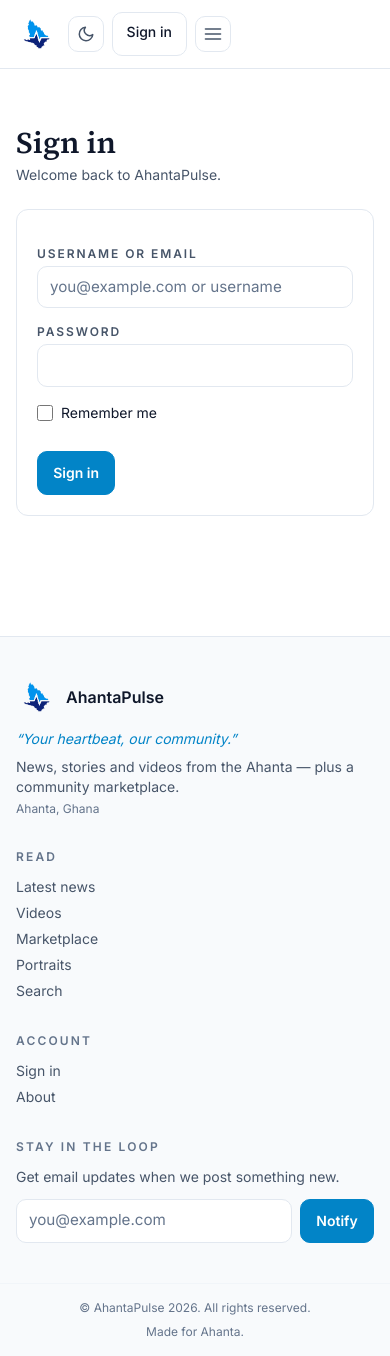
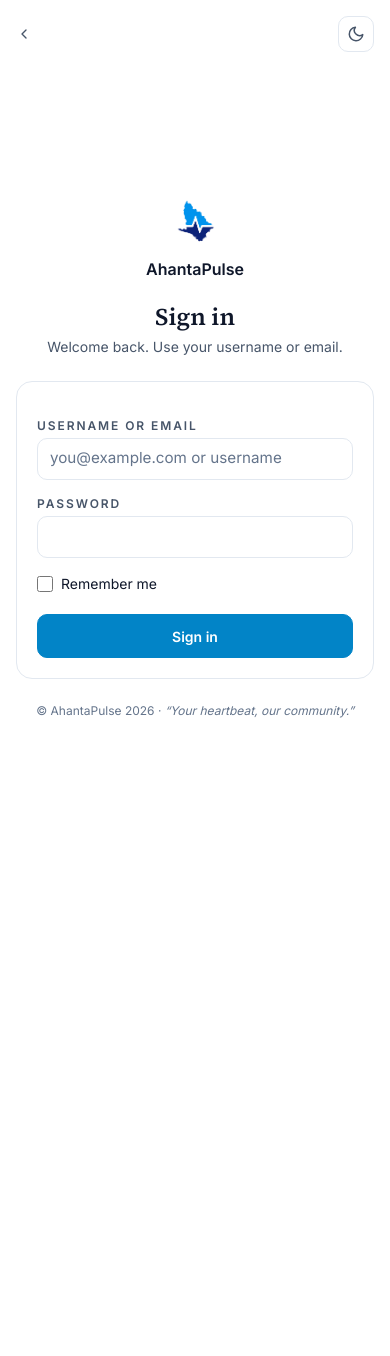
Before and after one commit to androidnega/pythontry, a Flask app: page /login in a window 390 px wide. After the commit the page ends 718 px from the top, so only its background shows below. Run offline with Flask 3, Linux system fonts and the light colour scheme; some libraries are stand-ins or nearby versions.

Commit message:
refactor(auth): standalone login page (no site header/footer)
The login screen now ships its own minimal shell — logo, theme toggle,
"Back to site" link and the sign-in form — so visitors aren't shown
the full site navigation while they're signing in. Flash messages,
theme persistence, mobile responsiveness and the optional "Create
account" link are all preserved.

Co-authored-by: Cursor <cursoragent@cursor.com>

```diff
--- a/templates/auth/login.html
+++ b/templates/auth/login.html
@@ -1,23 +1,95 @@
-{% extends 'base.html' %}
-{% from '_forms.html' import text, check, submit %}
-{% block title %}Sign in &middot; {{ SITE_NAME }}{% endblock %}
+{% from '_forms.html' import text, check %}
+<!DOCTYPE html>
+<html lang="en" class="h-full" data-theme="light">
+<head>
+  <meta charset="utf-8" />
+  <meta name="viewport" content="width=device-width, initial-scale=1, viewport-fit=cover" />
+  <title>Sign in &middot; {{ SITE_NAME }}</title>
+  <meta name="description" content="Sign in to {{ SITE_NAME }}." />
+  <link rel="icon" type="image/png" href="{{ url_for('static', filename='img/logo.png') }}" />
+  <link rel="apple-touch-icon" href="{{ url_for('static', filename='img/logo.png') }}" />
+  <meta name="theme-color" media="(prefers-color-scheme: light)" content="#ffffff" />
+  <meta name="theme-color" media="(prefers-color-scheme: dark)"  content="#161a26" />
 
-{% block content %}
-<div class="mx-auto max-w-md py-8">
-  <h1 class="font-serif-news text-3xl font-semibold text-fg">Sign in</h1>
-  <p class="mt-1 text-sm text-muted">Welcome back to {{ SITE_NAME }}.</p>
+  <script>
+    (function () {
+      try {
+        var saved = localStorage.getItem('theme');
+        if (saved === 'dark' || saved === 'light') {
+          document.documentElement.setAttribute('data-theme', saved);
+        }
+      } catch (e) {}
+    })();
+  </script>
 
-  <form method="post" class="mt-6 space-y-4 rounded-xl border border-app bg-surface p-5">
+  <script src="https://cdn.tailwindcss.com"></script>
+  <link rel="preconnect" href="https://fonts.googleapis.com">
+  <link rel="preconnect" href="https://fonts.gstatic.com" crossorigin>
+  <link href="https://fonts.googleapis.com/css2?family=Inter:wght@400;500;600;700&family=Source+Serif+4:opsz,wght@8..60,500;8..60,600;8..60,700&display=swap" rel="stylesheet">
+  <link rel="stylesheet" href="{{ url_for('static', filename='css/theme.css') }}" />
+</head>
+<body class="min-h-full bg-page text-fg">
+
+<div class="flex min-h-screen flex-col">
+  {# Minimal corner controls #}
+  <div class="flex items-center justify-between px-4 py-4 sm:px-6">
+    <a href="{{ url_for('public.home') }}" class="inline-flex items-center gap-2 text-sm text-muted hover:text-fg" aria-label="Back to {{ SITE_NAME }}">
+      <svg width="16" height="16" viewBox="0 0 24 24" fill="none" stroke="currentColor" stroke-width="2" stroke-linecap="round" stroke-linejoin="round"><polyline points="15 18 9 12 15 6"/></svg>
+      <span class="hidden sm:inline">Back to site</span>
+    </a>
+    <button type="button" data-theme-toggle class="theme-toggle" aria-label="Toggle dark mode" title="Toggle dark mode">
+      <span data-theme-icon aria-hidden="true"></span>
+    </button>
+  </div>
+
+  <main class="flex flex-1 items-center justify-center px-4 py-8 sm:px-6">
+    <div class="w-full max-w-md">
+      {# Flash messages (e.g. invalid credentials) #}
+      {% with messages = get_flashed_messages(with_categories=true) %}
+        {% if messages %}
+          <div class="mb-4 space-y-2">
+            {% for category, msg in messages %}
+              {% set cls = {'success':'flash-success','error':'flash-danger','info':'flash-info','warning':'flash-warn'}.get(category, 'flash-info') %}
+              <div class="flash {{ cls }}">{{ msg }}</div>
+            {% endfor %}
+          </div>
+        {% endif %}
+      {% endwith %}
+
+      <div class="text-center">
+        <a href="{{ url_for('public.home') }}" class="inline-flex flex-col items-center gap-2">
+          <img src="{{ url_for('static', filename='img/logo.png') }}" alt="{{ SITE_NAME }} logo" class="h-14 w-14 object-contain" />
+          <span class="text-base font-semibold text-fg">{{ SITE_NAME }}</span>
+        </a>
+        <h1 class="font-serif-news mt-5 text-2xl font-semibold text-fg sm:text-3xl">Sign in</h1>
+        <p class="mt-1 text-sm text-muted">Welcome back. Use your username or email.</p>
+      </div>
+
+      <form method="post" class="mt-6 space-y-4 rounded-2xl border border-app bg-surface p-5 sm:p-6">
         {{ form.hidden_tag() }}
         {{ text(form.identifier, autocomplete='username', placeholder='you@example.com or username') }}
         {{ text(form.password, type='password', autocomplete='current-password') }}
+        <div class="flex items-center justify-between">
           {{ check(form.remember) }}
-    <div class="flex items-center justify-between pt-2">
-      {{ submit(form.submit) }}
+        </div>
+        <div class="pt-1">
+          {{ form.submit(class_='btn-primary cursor-pointer w-full') }}
+        </div>
         {% if ALLOW_REGISTRATION %}
-        <a href="{{ url_for('auth.register') }}" class="text-sm text-accent hover:text-accent-strong">Create account &rarr;</a>
+          <p class="border-t border-app pt-4 text-center text-sm text-muted">
+            New to {{ SITE_NAME }}?
+            <a href="{{ url_for('auth.register') }}" class="font-medium text-accent hover:text-accent-strong">Create an account</a>
+          </p>
         {% endif %}
+      </form>
+
+      <p class="mt-6 text-center text-xs text-subtle">
+        &copy; {{ SITE_NAME }} {{ now_year() }} &middot; <span class="italic">&ldquo;{{ SITE_SLOGAN }}&rdquo;</span>
+      </p>
     </div>
-  </form>
+  </main>
 </div>
-{% endblock %}
+
+<script src="{{ url_for('static', filename='js/app.js') }}"></script>
+</body>
+</html>
```
Lines whose indentation alone changed are shown as unchanged.
